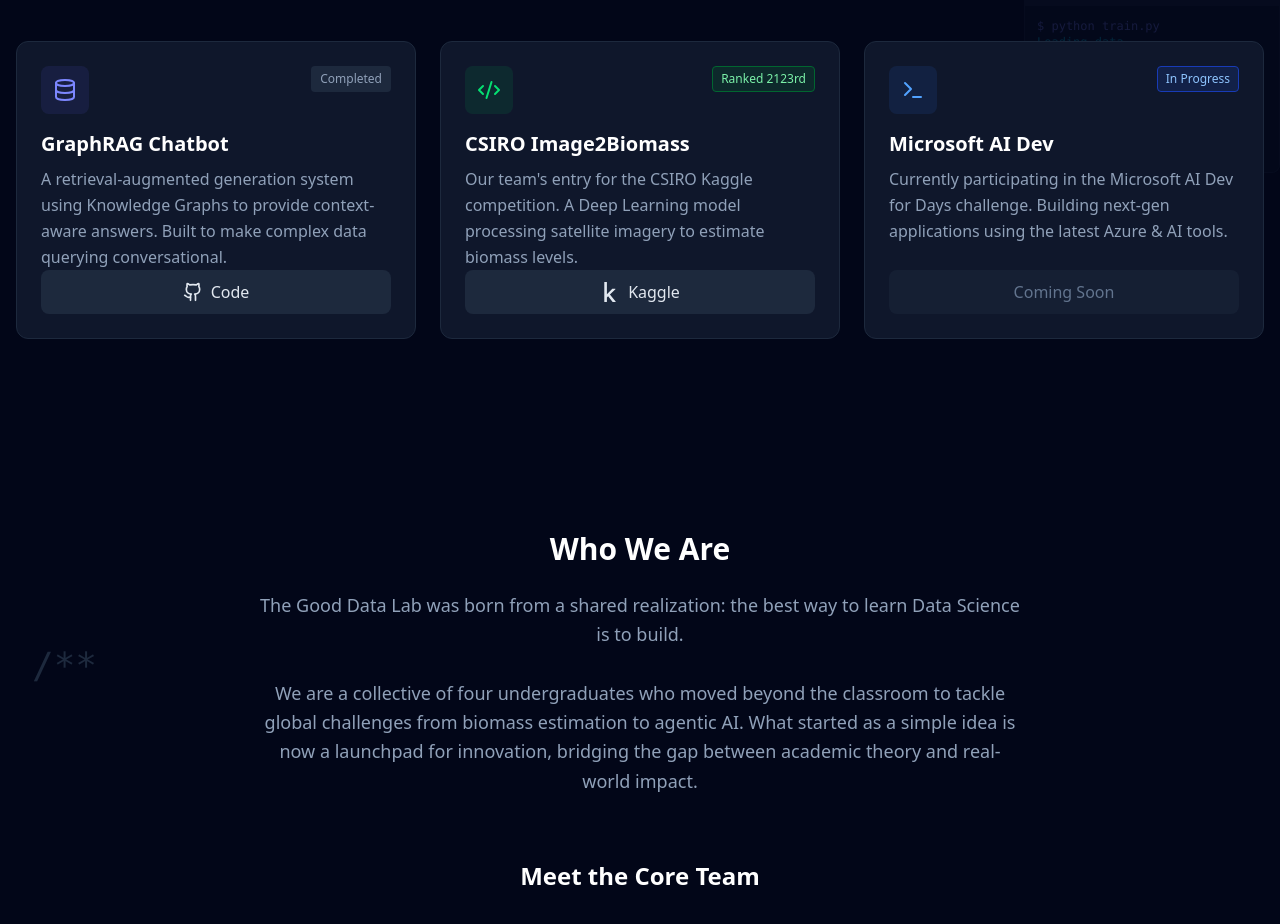
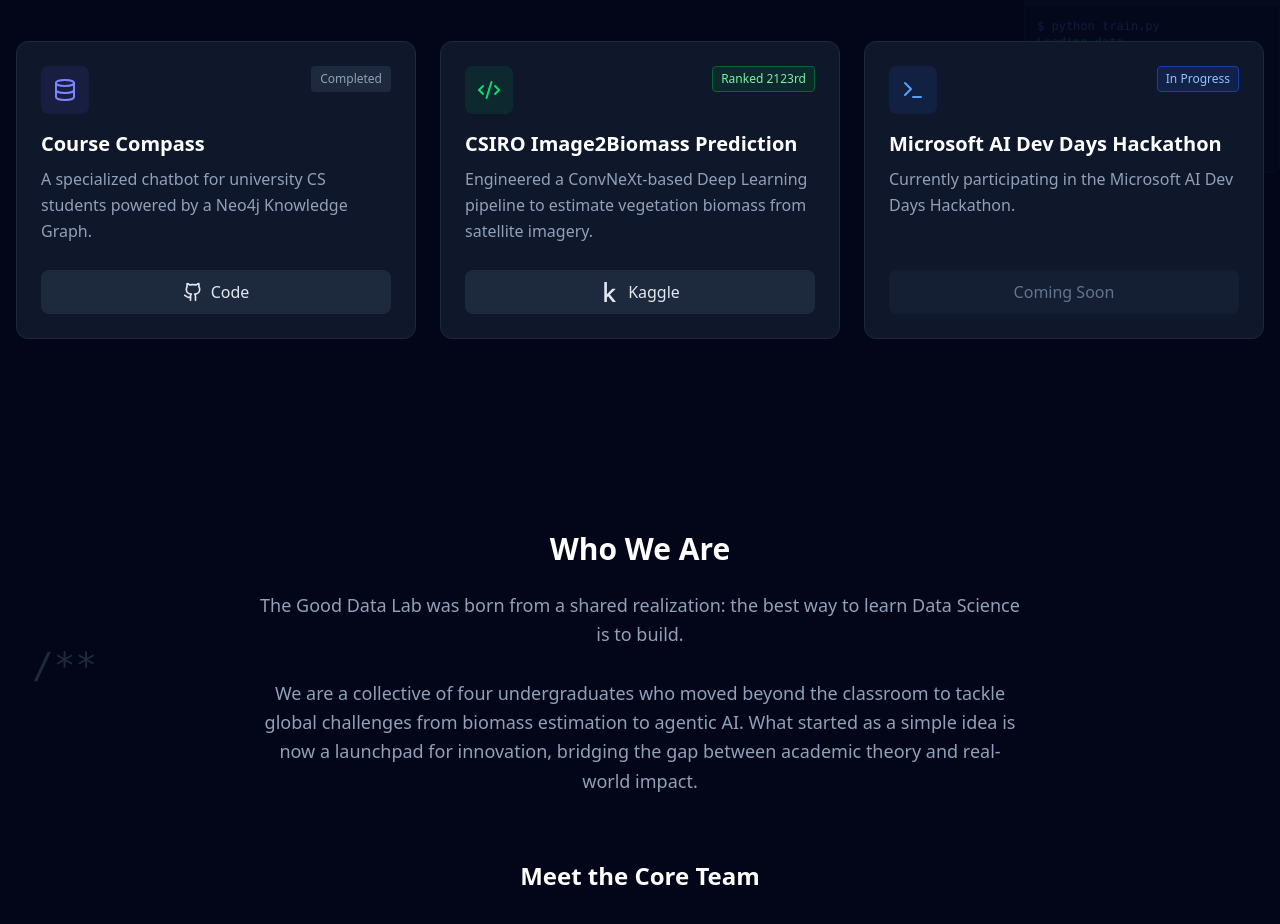
Before and after one commit to soni-ishan/the-good-data-lab, a Next.js app: page / in a window 1280 px wide. Shown: the part 1264-2188 px from the top of the page. Built offline with nearby package versions, Linux system fonts and the light colour scheme.

Commit message:
chore: update project titles and descriptions for clarity and accuracy

```diff
--- a/app/data.ts
+++ b/app/data.ts
@@ -6,8 +6,8 @@
 
 export const projects = [
   {
-    title: "GraphRAG Chatbot",
-    description: "A retrieval-augmented generation system using Knowledge Graphs to provide context-aware answers. Built to make complex data querying conversational.",
+    title: "Course Compass",
+    description: "A specialized chatbot for university CS students powered by a Neo4j Knowledge Graph.",
     status: "Completed",
     rank: null,
     links: {
@@ -27,8 +27,8 @@
     }
   },
   {
-    title: "CSIRO Image2Biomass",
-    description: "Our team's entry for the CSIRO Kaggle competition. A Deep Learning model processing satellite imagery to estimate biomass levels.",
+    title: "CSIRO Image2Biomass Prediction",
+    description: "Engineered a ConvNeXt-based Deep Learning pipeline to estimate vegetation biomass from satellite imagery.",
     status: null,
     rank: "Ranked 2123rd",
     links: {
@@ -47,8 +47,8 @@
     }
   },
   {
-    title: "Microsoft AI Dev",
-    description: "Currently participating in the Microsoft AI Dev for Days challenge. Building next-gen applications using the latest Azure & AI tools.",
+    title: "Microsoft AI Dev Days Hackathon",
+    description: "Currently participating in the Microsoft AI Dev Days Hackathon.",
     status: "In Progress",
     rank: null,
     links: {
```
